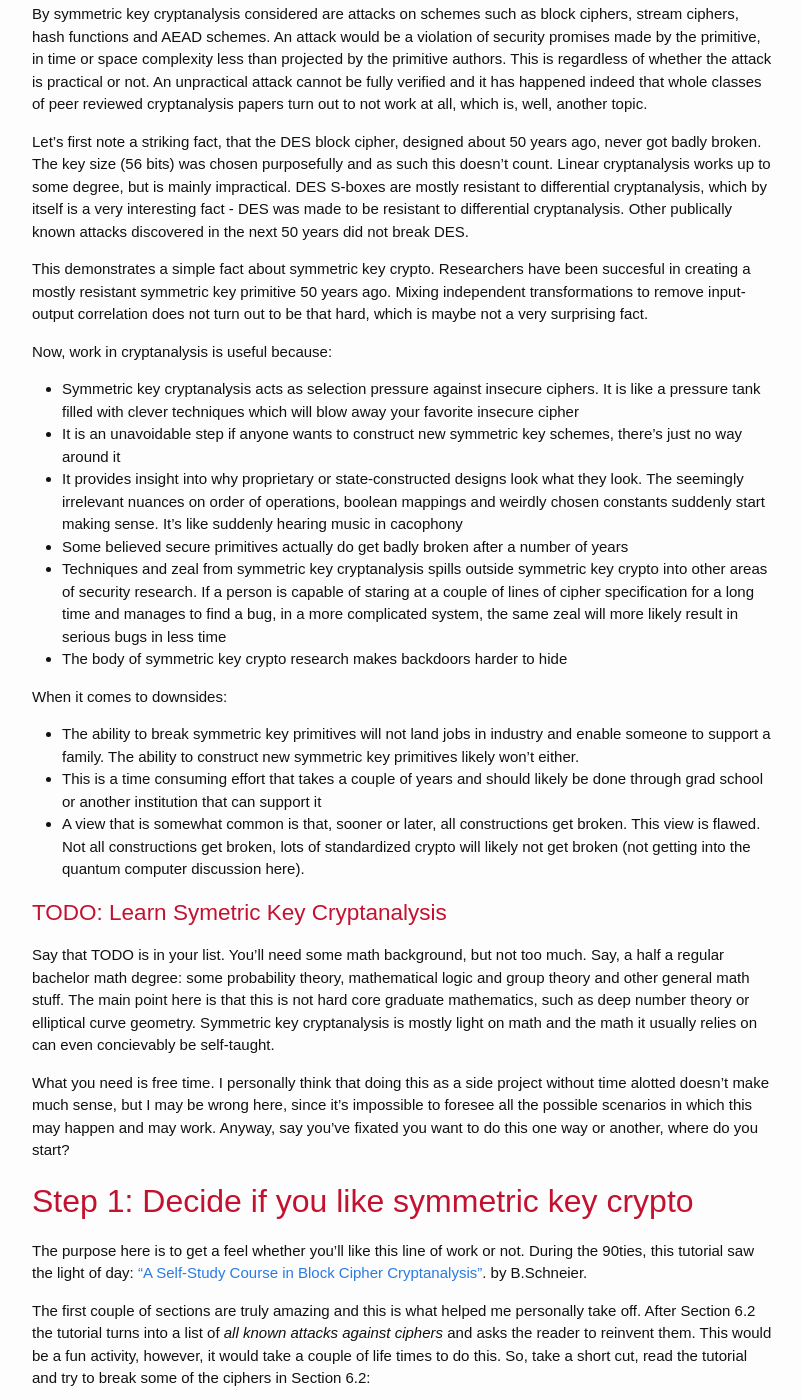
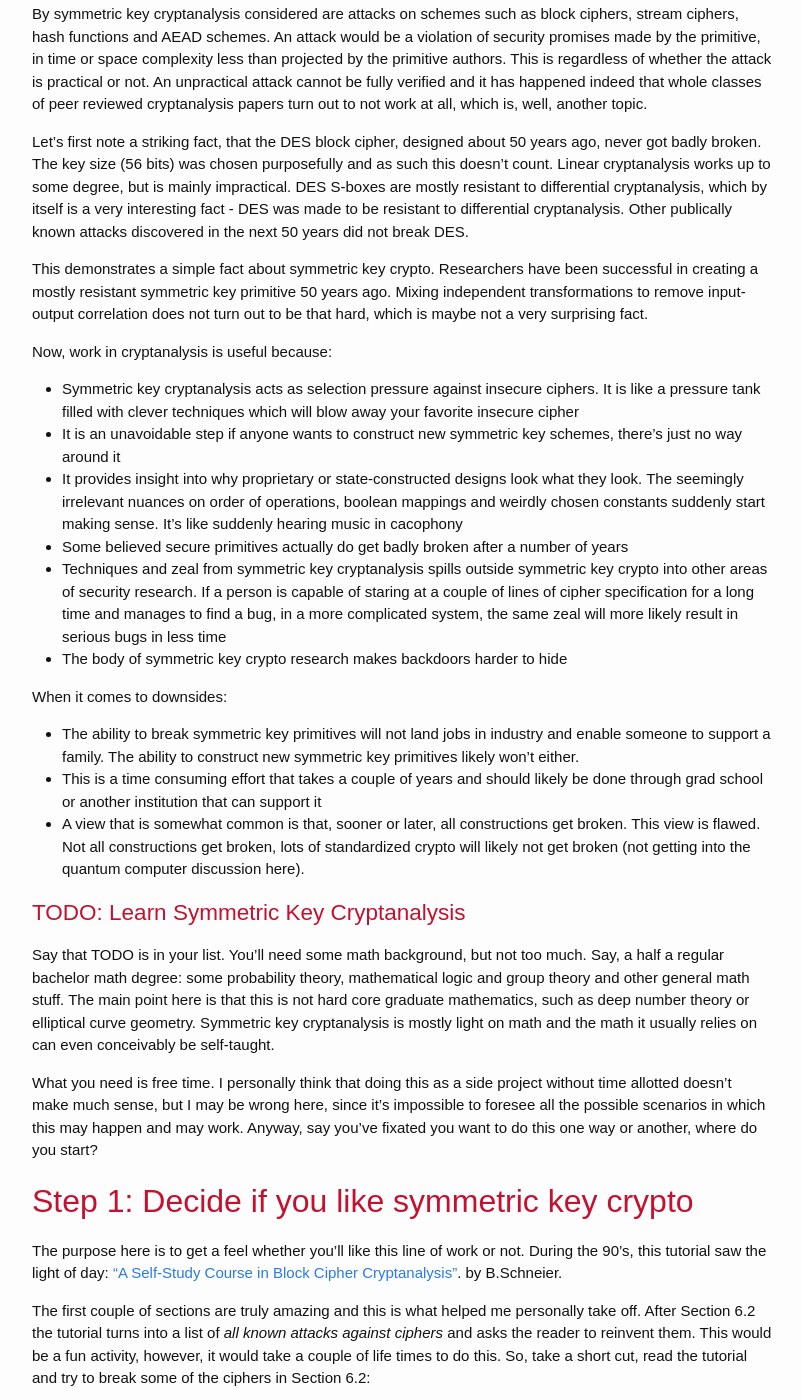
Before and after one commit to akircanski/akircanski.github.io, a Jekyll site: the page built from _posts/2021-04-27-symmetric-key-cryptanalysis-howto.markdown, in a window 1280 px wide and 1400 px high, scrolled down 258 px. Shown: the whole window, without its empty margins (238-1040 px from the left). Built offline with Jekyll 4.4.1, drawn with Linux system fonts in a browser that asks for light colours; some of the changed text lies outside the part shown.

```diff
--- a/_posts/2021-04-27-symmetric-key-cryptanalysis-howto.markdown
+++ b/_posts/2021-04-27-symmetric-key-cryptanalysis-howto.markdown
@@ -26,7 +26,7 @@ are mostly resistant to differential cryptanalysis, which by itself is a very in
 fact - DES was made to be resistant to differential cryptanalysis. Other publically known
 attacks discovered in the next 50 years did not break DES.
 
-This demonstrates a simple fact about symmetric key crypto. Researchers have been succesful
+This demonstrates a simple fact about symmetric key crypto. Researchers have been successful
 in creating a mostly resistant symmetric key primitive 50 years ago. Mixing independent
 transformations to remove input-output correlation does not turn out to be that hard, which is
 maybe not a very surprising fact.
@@ -58,15 +58,15 @@ through grad school or another institution that can support it
 is flawed. Not all constructions get broken, lots of standardized crypto will likely not get broken
 (not getting into the quantum computer discussion here).
 
-# TODO: Learn Symetric Key Cryptanalysis
+# TODO: Learn Symmetric Key Cryptanalysis
 
 Say that TODO is in your list. You'll need some math background, but not too much. Say, a half
 a regular bachelor math degree: some probability theory, mathematical logic and group theory
 and other general math stuff. The main point here is that this is not hard core graduate
 mathematics, such as deep number theory or elliptical curve geometry. Symmetric key cryptanalysis
-is mostly light on math and the math it usually relies on can even concievably be self-taught.
+is mostly light on math and the math it usually relies on can even conceivably be self-taught.
 
-What you need is free time. I personally think that doing this as a side project without time alotted
+What you need is free time. I personally think that doing this as a side project without time allotted
 doesn't make much sense, but I may be wrong here, since it's impossible to foresee all the possible
 scenarios in which this may happen and may work. Anyway, say you've fixated you want to do this
 one way or another, where do you start?
@@ -74,7 +74,7 @@ one way or another, where do you start?
 ## Step 1: Decide if you like symmetric key crypto
 
 The purpose here is to get a feel whether you'll like this line of work
-or not. During the 90ties, this tutorial saw the light of day:
+or not. During the 90's, this tutorial saw the light of day:
 ["A Self-Study Course in Block Cipher Cryptanalysis"](https://www.schneier.com/wp-content/uploads/2016/02/paper-self-study.pdf).
 by B.Schneier.
 
```
Also changed, not shown: other parts of _posts/2021-04-27-symmetric-key-cryptanalysis-howto.markdown (+6 -4 lines).
